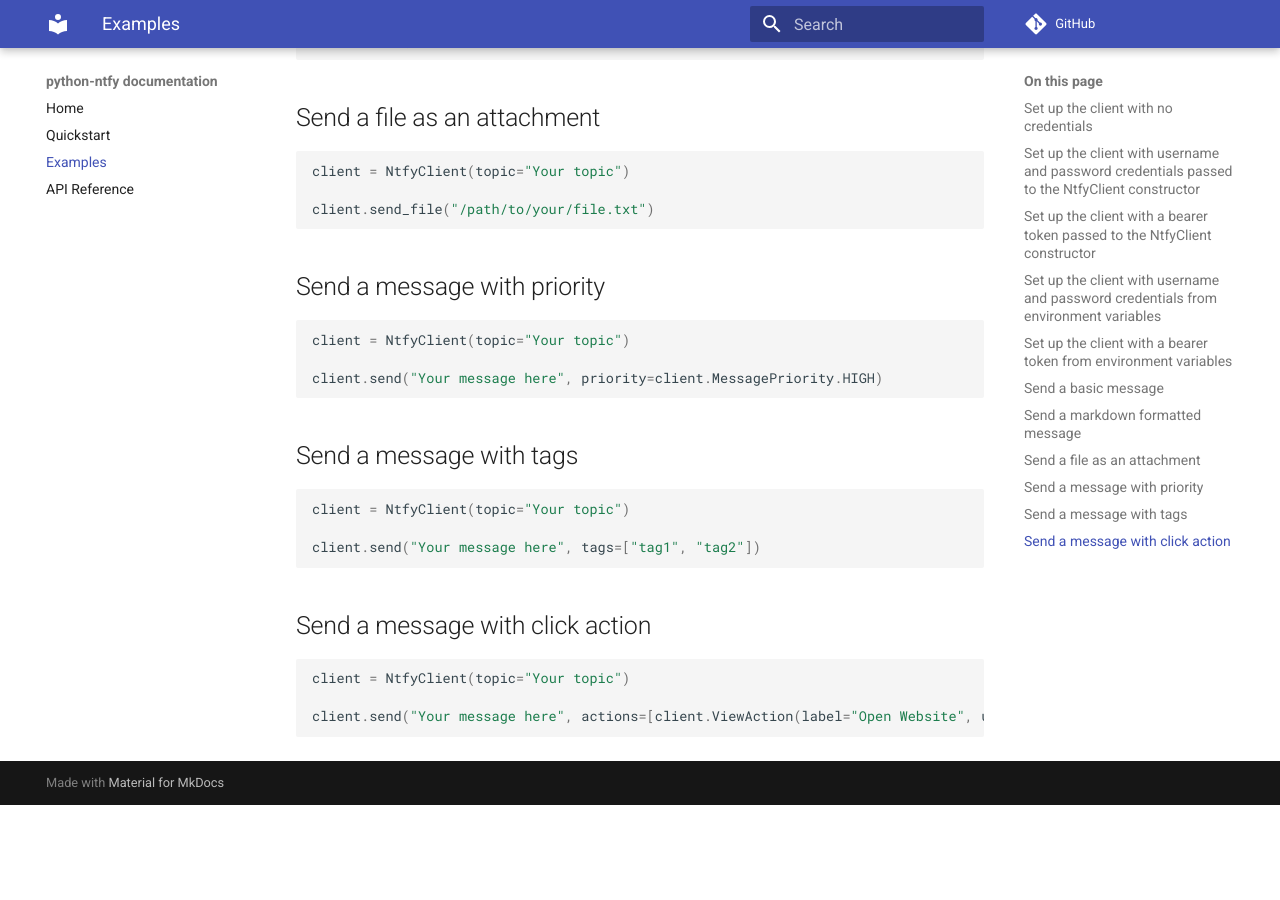
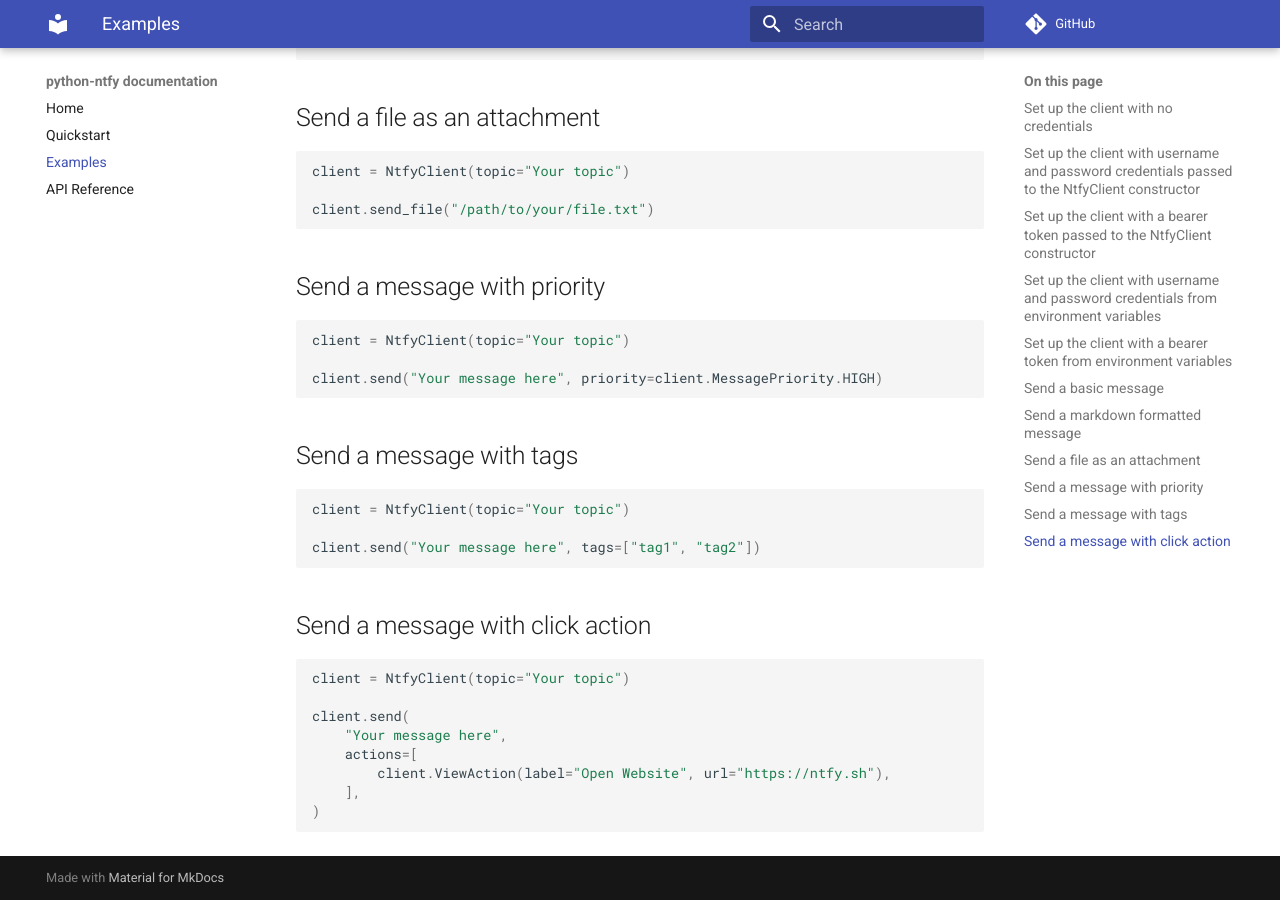
Before and after one commit to MatthewCane/python-ntfy, an MkDocs documentation site: the page built from docs/examples.md, in a window 1280 px wide and 900 px high, scrolled down 1384 px. Built offline with MkDocs 1.6.1 and Material for MkDocs 9.7.7, drawn with Linux system fonts in a browser that asks for light colours; comment, search, counter and statistics services are not loaded; before the commit the page ends 2189 px from its top, so only the background shows below that.

Commit message:
Apply formatting

````diff
--- a/docs/examples.md
+++ b/docs/examples.md
@@ -85,5 +85,10 @@ client.send("Your message here", tags=["tag1", "tag2"])
 ```python
 client = NtfyClient(topic="Your topic")
 
-client.send("Your message here", actions=[client.ViewAction(label="Open Website", url="https://ntfy.sh"),])
+client.send(
+    "Your message here",
+    actions=[
+        client.ViewAction(label="Open Website", url="https://ntfy.sh"),
+    ],
+)
 ```
````
Also changed, not shown: docs/quickstart.md (+5 -2 lines), 1 other file.
